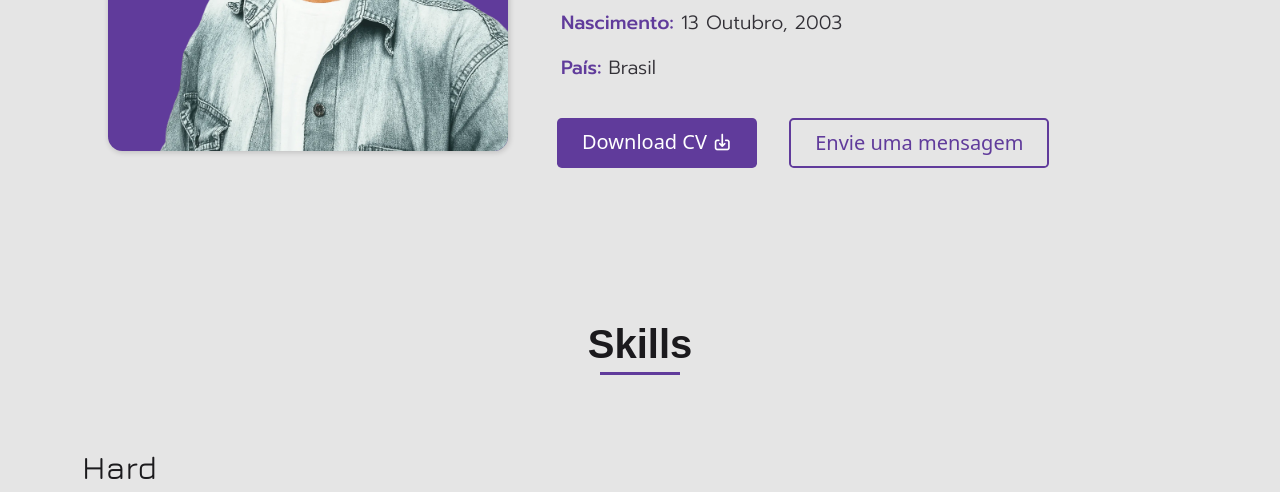
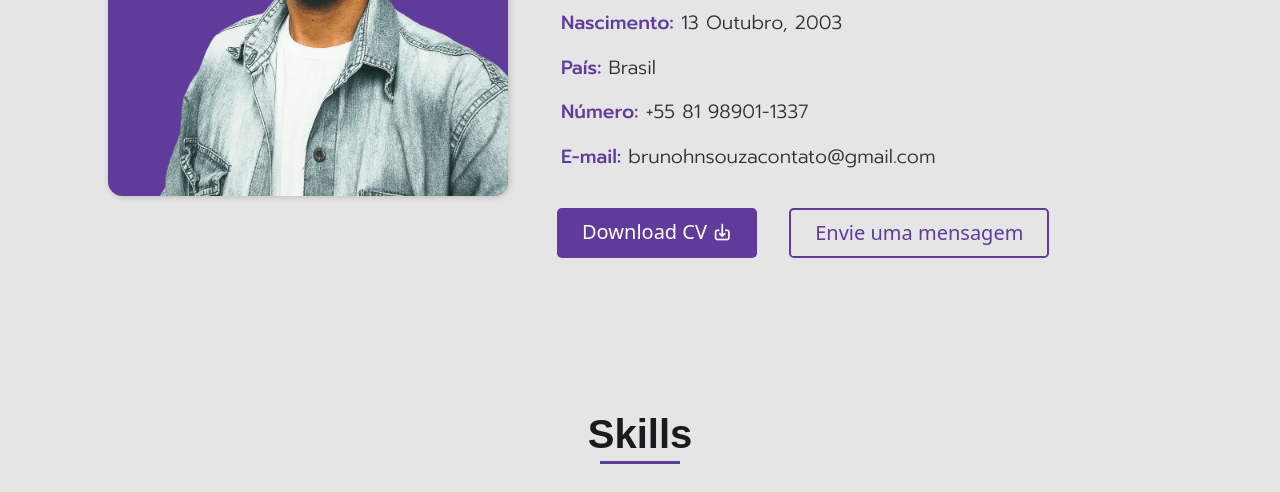
Before and after one commit to brunohnsouza/portfolio-website, a plain HTML site: page index.html in a window 1280 px wide. Shown: the part 1568-2060 px from the top of the page. Drawn offline with nearby package versions, Linux system fonts and the light colour scheme.

Commit message:
Add my number and e-mail

```diff
--- a/index.html
+++ b/index.html
@@ -195,6 +195,16 @@
                                     <li class="list-group" tabindex="0">
                                         <div class="mb-2 p-1">
                                             <strong id="listCountryStrong" class="skin-color">País:</strong> <span id="listCountry">Brasil</span>
+                                        </div>
+                                    </li>
+                                    <li class="list-group" tabindex="0">
+                                        <div class="mb-2 p-1">
+                                            <strong id="listNumberStrong" class="skin-color">Número:</strong> +55 81 98901-1337
+                                        </div>
+                                    </li>
+                                    <li class="list-group" tabindex="0">
+                                        <div class="mb-2 p-1">
+                                            <strong class="skin-color">E-mail:</strong> brunohnsouzacontato@gmail.com
                                         </div>
                                     </li>
                                 </ul>
```
